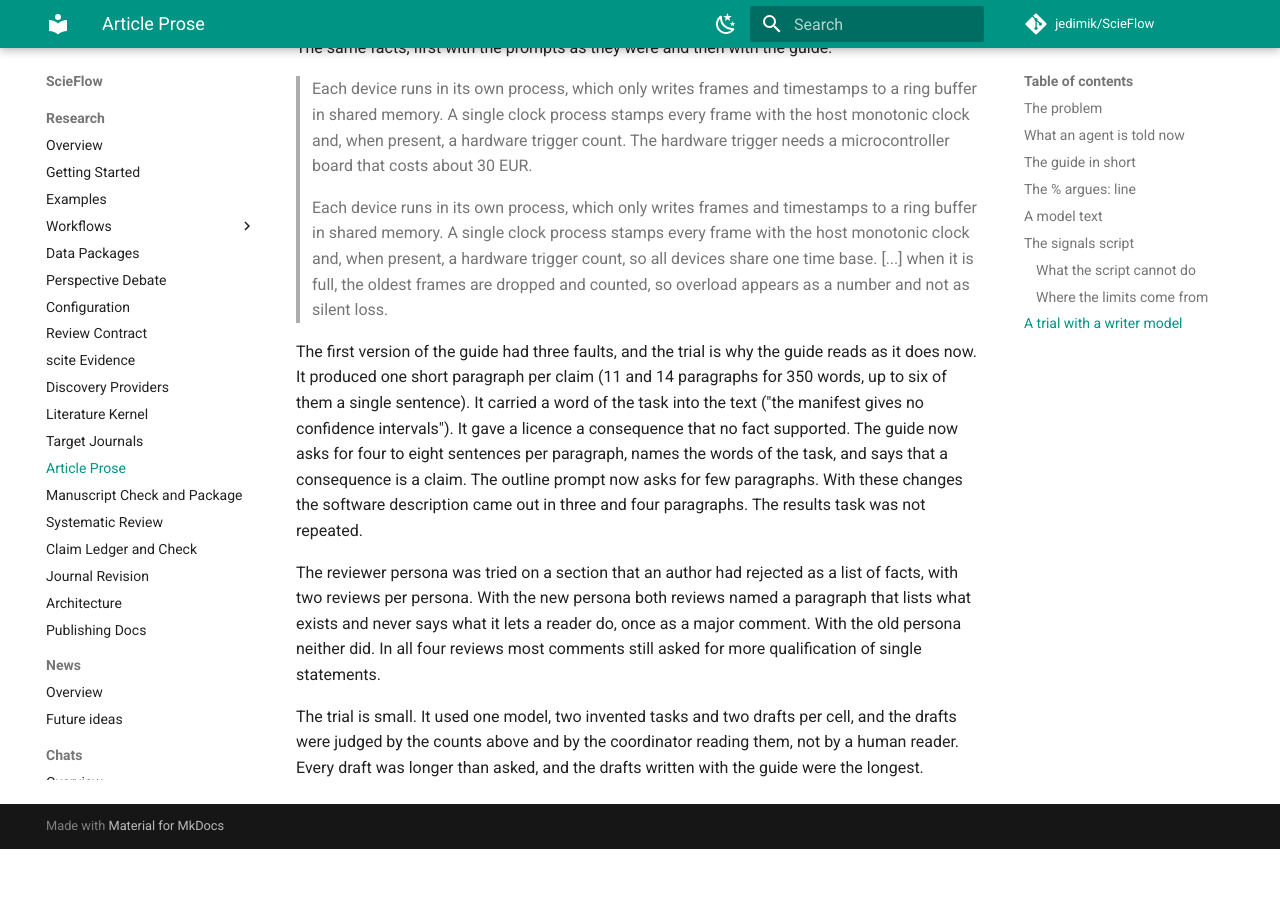
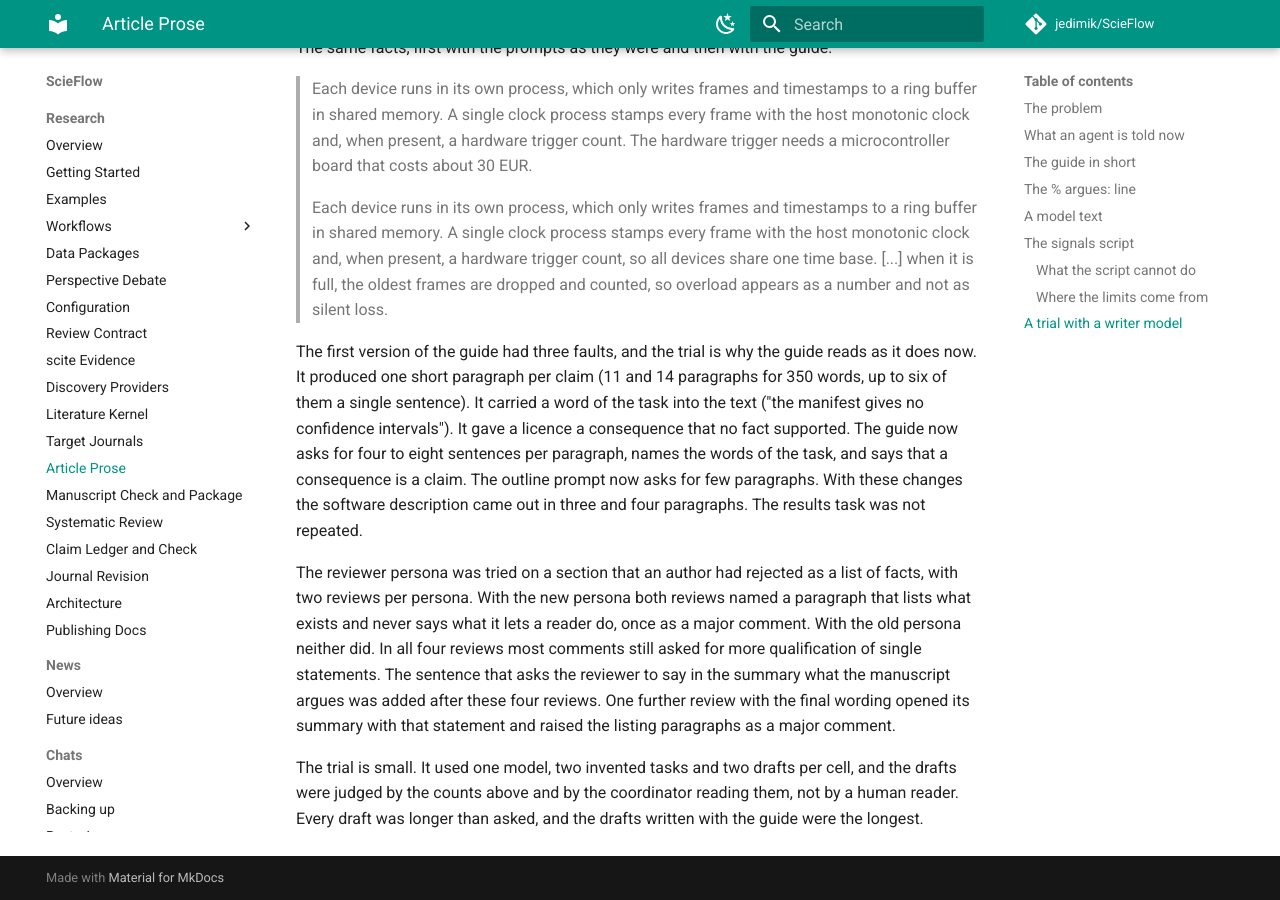
Before and after one commit to jedimik/ScieFlow, an MkDocs documentation site: the page built from docs/research/article-prose.md, in a window 1280 px wide and 900 px high, scrolled down 5790 px. Built offline with MkDocs 1.6.1 and Material for MkDocs 9.7.7, drawn with Linux system fonts in a browser that asks for light colours; comment, search, counter and statistics services are not loaded; before the commit the page ends 6639 px from its top, so only the background shows below that.

Commit message:
docs(research): the review made with the final persona wording (prose guide)
The sentence that asks for a summary of what the manuscript argues was added after the four trial reviews. The page now says so and reports the one review made with the final wording.

```diff
--- a/docs/research/article-prose.md
+++ b/docs/research/article-prose.md
@@ -226,6 +226,9 @@ The reviewer persona was tried on a section that an author had rejected as a lis
 two reviews per persona. With the new persona both reviews named a paragraph that lists what exists
 and never says what it lets a reader do, once as a major comment. With the old persona neither did.
 In all four reviews most comments still asked for more qualification of single statements.
+The sentence that asks the reviewer to say in the summary what the manuscript argues was added after
+these four reviews. One further review with the final wording opened its summary with that statement
+and raised the listing paragraphs as a major comment.
 
 The trial is small. It used one model, two invented tasks and two drafts per cell, and the drafts
 were judged by the counts above and by the coordinator reading them, not by a human reader. Every
```
